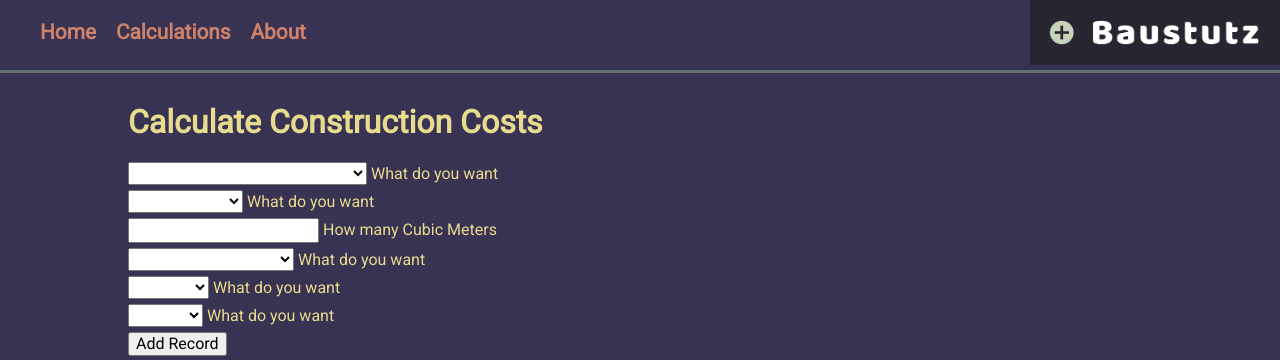
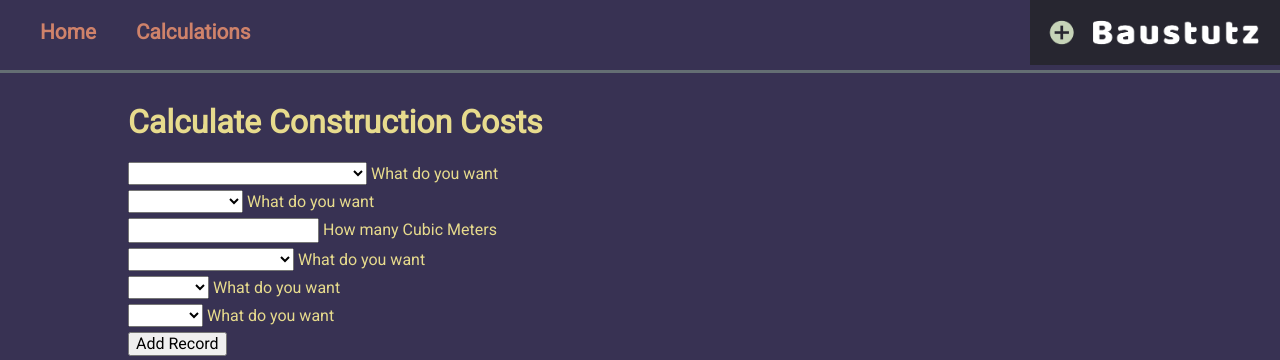
Before and after one commit to alpakaxaxa/TCC_Building_Calculations, a Flask app: page / in a window 1280 px wide. Shown: the top 360 px of the page. Run offline with Flask 2, Linux system fonts and the light colour scheme.

Commit message:
Minor fix

```diff
--- a/templates/index.html
+++ b/templates/index.html
@@ -20,7 +20,6 @@
         <ul>
           <li><a href="/">Home</a></li>
           <li><a href="/view">Calculations</a></li>
-          <li><a href="#">About</a></li>
         </ul>
       </div>
       <div class="logo">
--- a/templates/view.html
+++ b/templates/view.html
@@ -20,7 +20,6 @@
         <ul>
           <li><a href="/">Home</a></li>
           <li><a href="/view">Calculations</a></li>
-          <li><a href="#">About</a></li>
         </ul>
       </div>
       <div class="logo">
```
